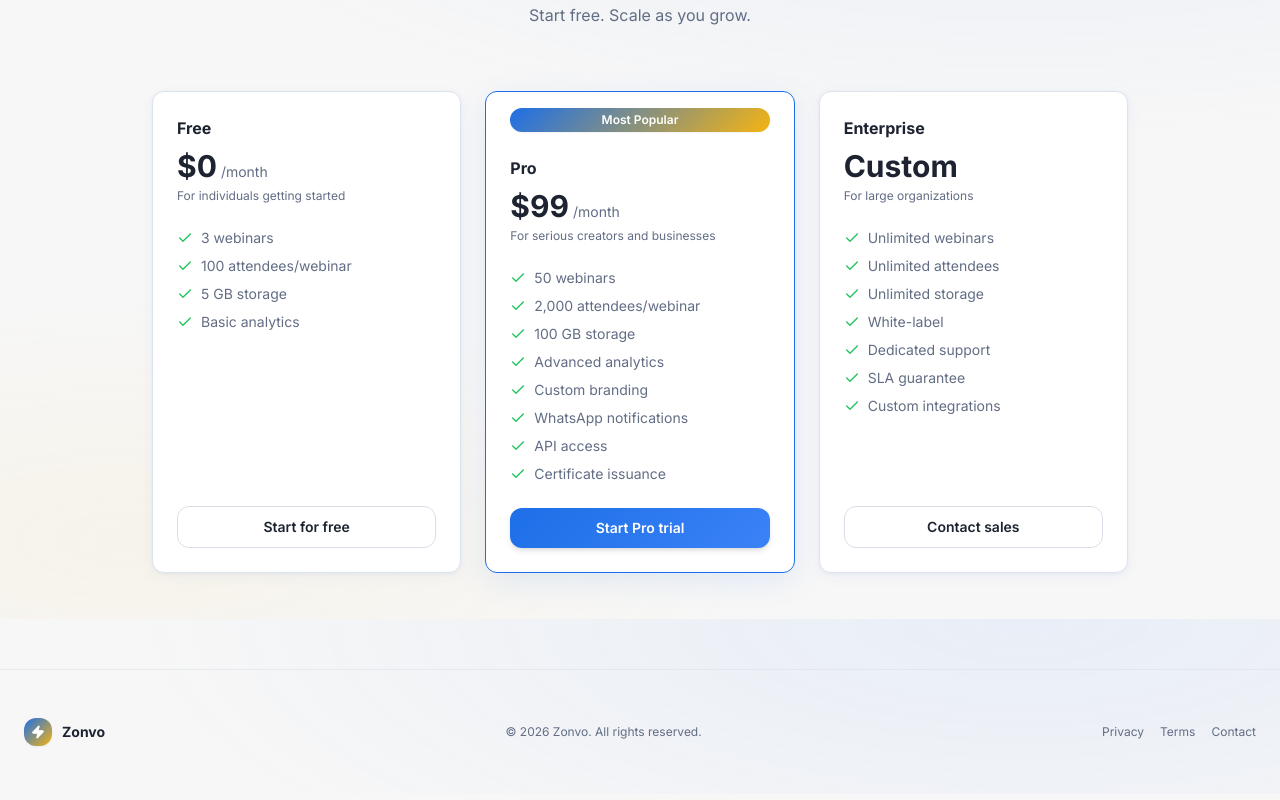
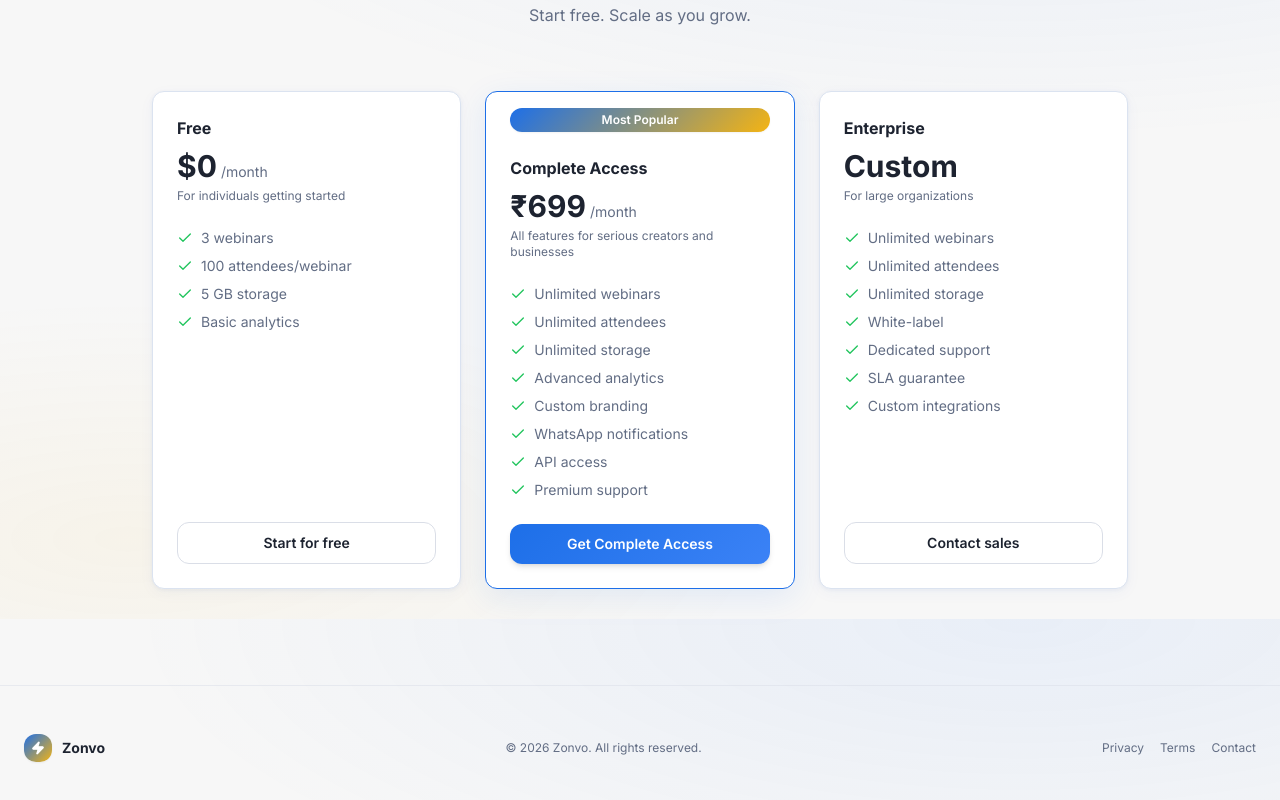
Before and after one commit to umeshkumar097/aiclexwebinar, a Next.js app in the folder apps/web/: page / in a window 1280 px wide. Shown: the part 1781-2581 px from the top of the page. Built offline with nearby package versions, Linux system fonts and the light colour scheme.

Commit message:
feat: add ₹699 Complete Access plan to pricing

```diff
--- a/apps/web/src/app/page.tsx
+++ b/apps/web/src/app/page.tsx
@@ -53,23 +53,23 @@ const plans = [
     id: 'plan-free',
   },
   {
-    name: 'Pro',
-    price: '$99',
+    name: 'Complete Access',
+    price: '₹699',
     period: '/month',
-    description: 'For serious creators and businesses',
+    description: 'All features for serious creators and businesses',
     features: [
-      '50 webinars',
-      '2,000 attendees/webinar',
-      '100 GB storage',
+      'Unlimited webinars',
+      'Unlimited attendees',
+      'Unlimited storage',
       'Advanced analytics',
       'Custom branding',
       'WhatsApp notifications',
       'API access',
-      'Certificate issuance',
+      'Premium support',
     ],
-    cta: 'Start Pro trial',
+    cta: 'Get Complete Access',
     highlighted: true,
-    id: 'plan-pro',
+    id: 'plan-complete',
   },
   {
     name: 'Enterprise',
```
